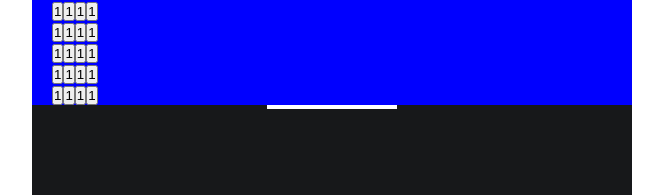
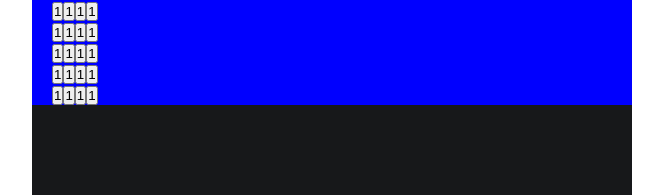
Before and after one commit to hassanaboukhalil/Apple-Calculator, a React (Create React App) app: page / in a window 1280 px wide. Shown: the part 347-542 px from the top of the page, without its empty margins (308-971 px from the left). Built offline with nearby package versions, Linux system fonts and the light colour scheme.

Commit message:
make some changes to App.js

```diff
--- a/src/App.js
+++ b/src/App.js
@@ -1,5 +1,5 @@
 import ButtonsPart from './components/ButtonsPart';
-import Line from './components/Line';
+// import Line from './components/Line';
 import ResultScreen from './components/ResultScreen';
 import Screen from './components/Screen';
 import './css/App.css';
@@ -10,7 +10,7 @@ function App() {
       <Screen>
         <ResultScreen />
         <ButtonsPart />
-        <Line />
+        {/* <Line /> */}
       </Screen>
     </div>
   );
```
